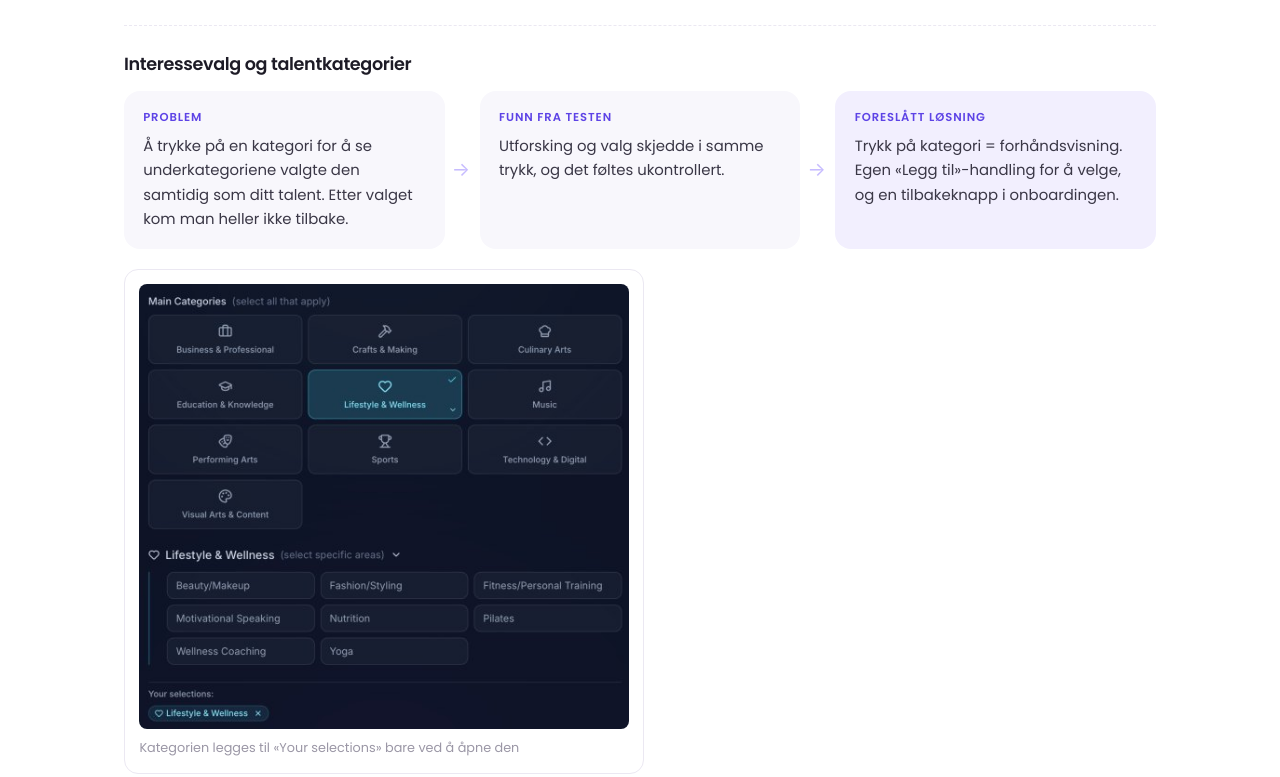
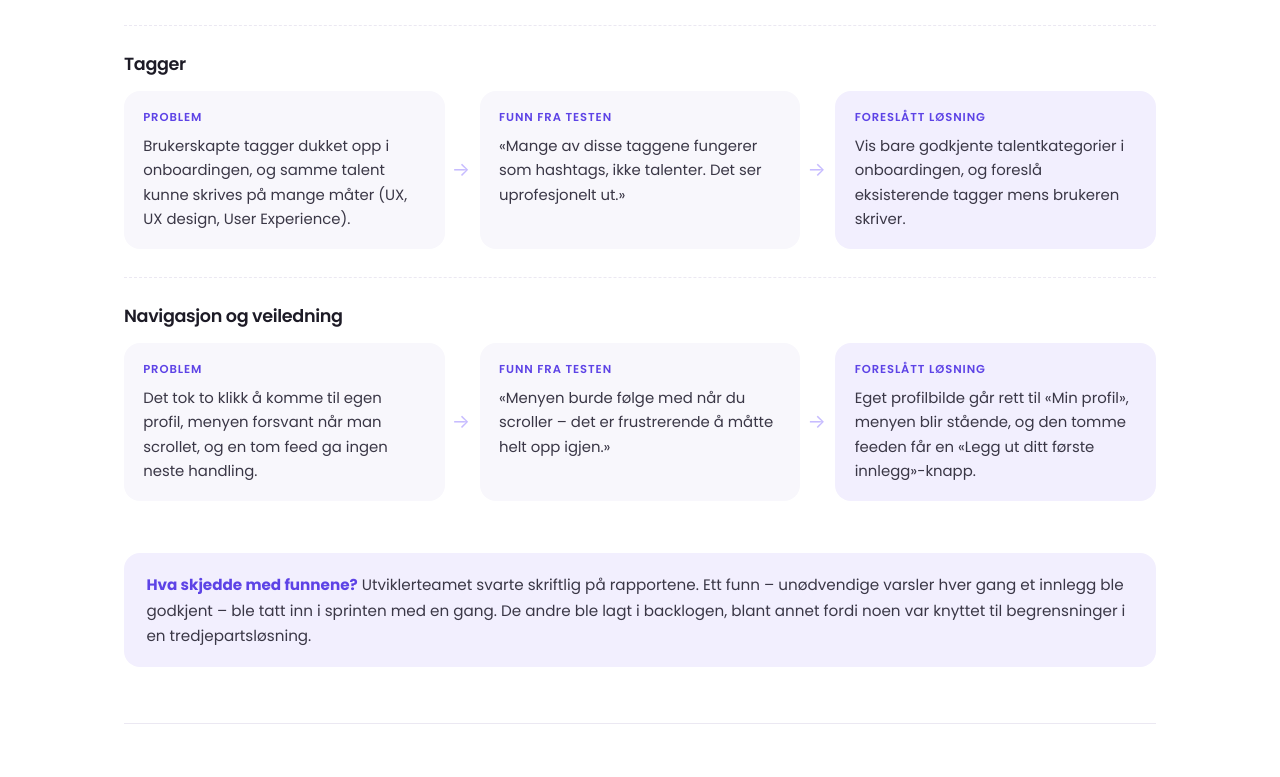
Before and after one commit to mariellevitting/miemarielle-design, a plain HTML site: page mytalent.html in a window 1280 px wide. Shown: the part 2979-3756 px from the top of the page. Drawn offline with Linux system fonts and the light colour scheme.

Commit message:
Fjern eksempelet om interessevalg og talentkategorier fra MyTalent
Co-Authored-By: Claude Opus 5.5 <noreply@anthropic.com>

```diff
--- a/mytalent.html
+++ b/mytalent.html
@@ -112,18 +112,6 @@
         </div>
 
         <div class="pfl">
-          <h5>Interessevalg og talentkategorier</h5>
-          <div class="pfl-rad">
-            <div class="pfl-steg"><span class="pfl-merke">Problem</span><p>Å trykke på en kategori for å se underkategoriene valgte den samtidig som ditt talent. Etter valget kom man heller ikke tilbake.</p></div>
-            <div class="pfl-steg"><span class="pfl-merke">Funn fra testen</span><p>Utforsking og valg skjedde i samme trykk, og det føltes ukontrollert.</p></div>
-            <div class="pfl-steg pfl-losning"><span class="pfl-merke">Foreslått løsning</span><p>Trykk på kategori = forhåndsvisning. Egen «Legg til»-handling for å velge, og en tilbakeknapp i onboardingen.</p></div>
-          </div>
-          <div class="pfl-bilder pfl-bilder-en">
-            <figure><img src="bilder/mytalent/talentkategorier.jpg" alt="Talentkategorier der Lifestyle &amp; Wellness er valgt bare ved å åpne den" loading="lazy"><figcaption>Kategorien legges til «Your selections» bare ved å åpne den</figcaption></figure>
-          </div>
-        </div>
-
-        <div class="pfl">
           <h5>Tagger</h5>
           <div class="pfl-rad">
             <div class="pfl-steg"><span class="pfl-merke">Problem</span><p>Brukerskapte tagger dukket opp i onboardingen, og samme talent kunne skrives på mange måter (UX, UX design, User Experience).</p></div>
```
